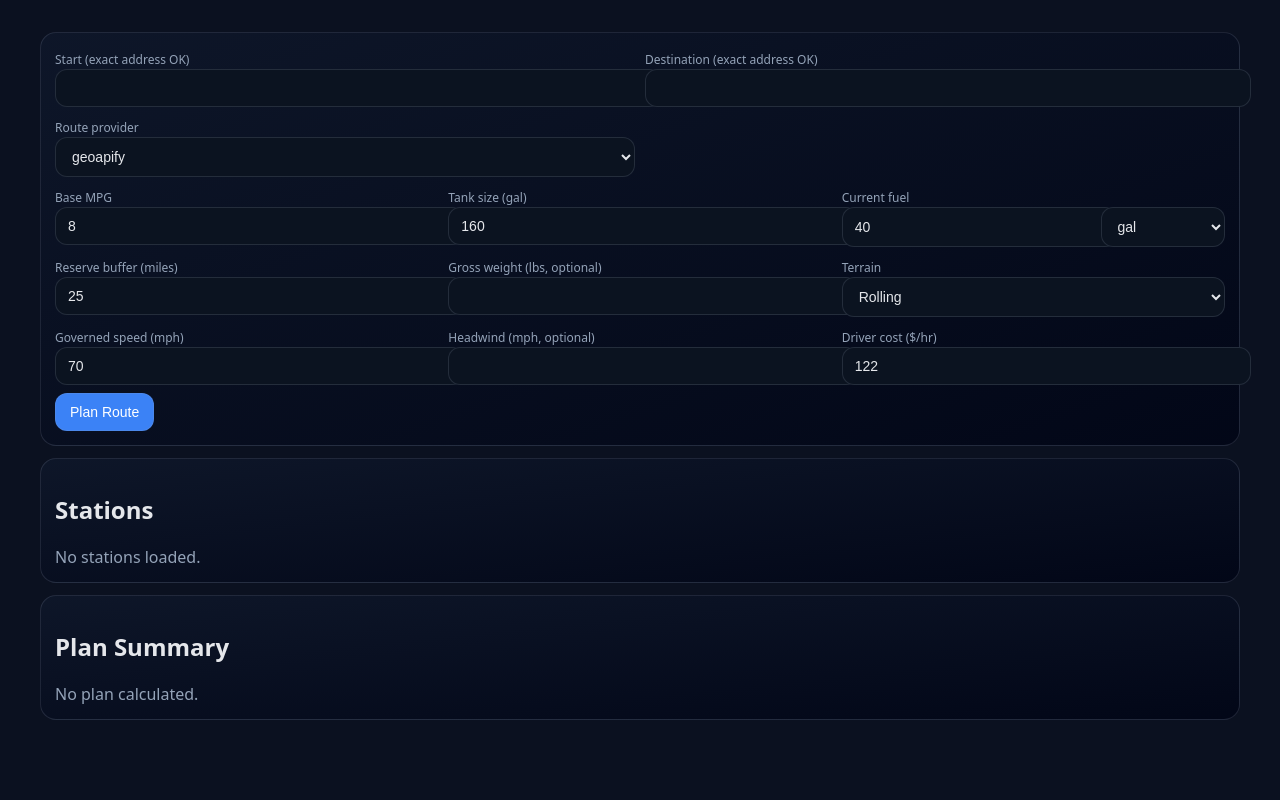
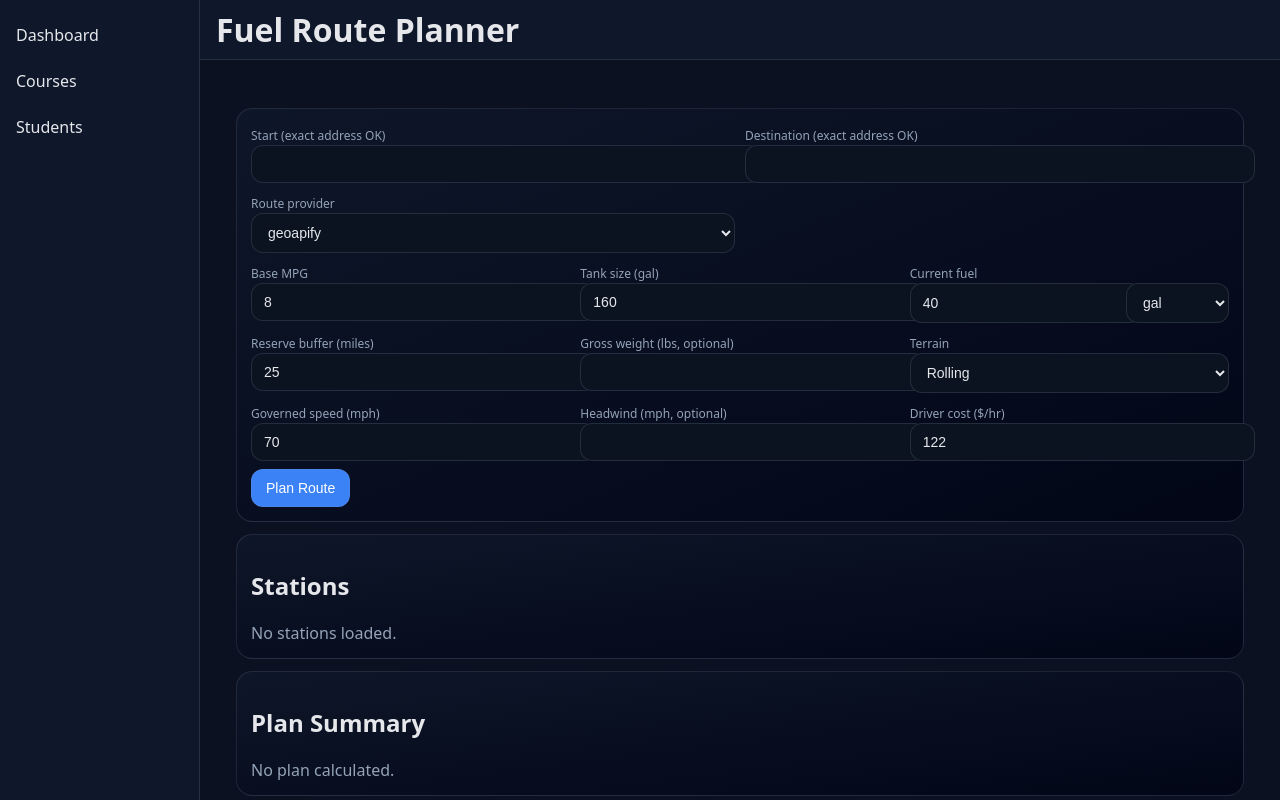
Before and after one commit to Shem717/fuel-route-planner, a React (Vite) app in the folder frontend/: page / in a window 1280 px wide. Built offline with nearby package versions, Linux system fonts and the light colour scheme.

Commit message:
feat: add layout with sidebar and top bar

```diff
--- a/frontend/src/App.tsx
+++ b/frontend/src/App.tsx
@@ -2,6 +2,7 @@ import React, { useState } from 'react';
 import RouteForm from './components/RouteForm';
 import StationList from './components/StationList';
 import PlanSummary from './components/PlanSummary';
+import Layout from './components/Layout';
 import { Station, PlanResult, RouteFormValues } from './types';
 
 const App: React.FC = () => {
@@ -32,11 +33,11 @@ const App: React.FC = () => {
   };
 
   return (
-    <div className="wrap">
+    <Layout>
       <RouteForm onPlan={handlePlan} />
       <StationList stations={stations} />
       <PlanSummary result={plan} />
-    </div>
+    </Layout>
   );
 };
 
--- /dev/null
+++ b/frontend/src/components/Layout.tsx
@@ -0,0 +1,29 @@
+import React from 'react';
+
+interface LayoutProps {
+  children: React.ReactNode;
+}
+
+const Layout: React.FC<LayoutProps> = ({ children }) => {
+  return (
+    <div className="layout">
+      <aside className="sidebar">
+        <nav>
+          <ul>
+            <li className="nav-item">Dashboard</li>
+            <li className="nav-item">Courses</li>
+            <li className="nav-item">Students</li>
+          </ul>
+        </nav>
+      </aside>
+      <header className="top-bar">
+        <h1>Fuel Route Planner</h1>
+      </header>
+      <main className="content">
+        <div className="wrap">{children}</div>
+      </main>
+    </div>
+  );
+};
+
+export default Layout;
--- a/frontend/src/index.css
+++ b/frontend/src/index.css
@@ -21,3 +21,9 @@ input,select{width:100%;padding:10px 12px;border-radius:12px;border:1px solid va
 .loading{position:fixed;inset:0;display:none;align-items:center;justify-content:center;background:rgba(0,0,0,.35);z-index:9999}
 .spinner{width:36px;height:36px;border:4px solid rgba(255,255,255,.3);border-top-color:#3b82f6;border-radius:50%;animation:spin 1s linear infinite}
 @keyframes spin{to{transform:rotate(360deg)}}
+.layout{display:grid;grid-template-columns:200px 1fr;grid-template-rows:60px 1fr;grid-template-areas:"sidebar topbar" "sidebar main";height:100vh}
+.sidebar{grid-area:sidebar;background:var(--panel);display:flex;flex-direction:column;padding:1rem;border-right:1px solid var(--border)}
+.sidebar ul{list-style:none;padding:0;margin:0;display:flex;flex-direction:column;gap:.5rem}
+.nav-item{cursor:pointer;padding:.5rem 0}
+.top-bar{grid-area:topbar;background:var(--panel);display:flex;align-items:center;padding:0 1rem;border-bottom:1px solid var(--border)}
+.content{grid-area:main;padding:1rem;overflow-y:auto}
```
